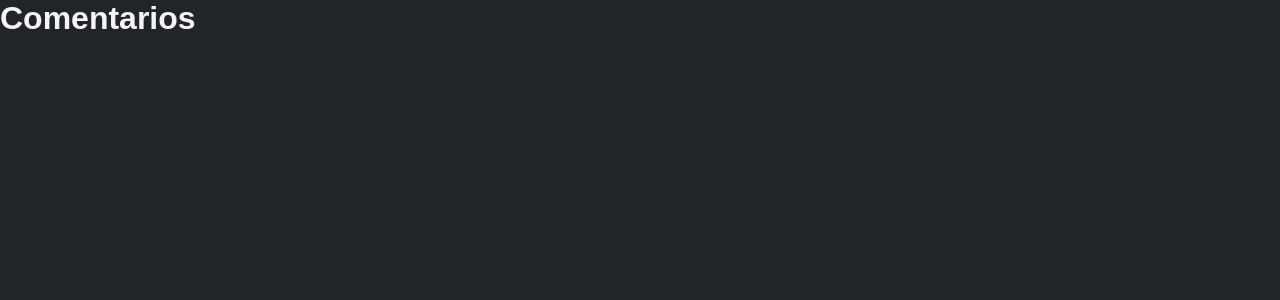
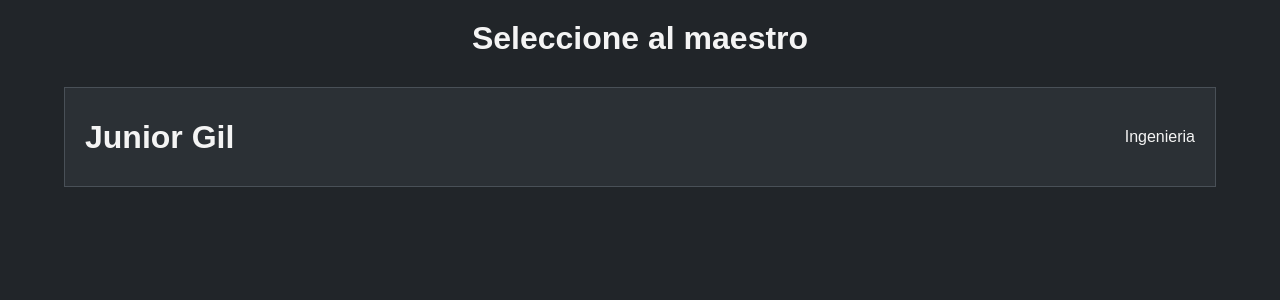
Before and after one commit to AlexisDevice/ucne-web, a React (Vite) app: page /comentarios in a window 1280 px wide. Shown: the top 300 px of the page. Built offline with nearby package versions, Linux system fonts and the light colour scheme.

Commit message:
Creando la pagina comentarios

```diff
--- a/src/App.jsx
+++ b/src/App.jsx
@@ -3,6 +3,7 @@ import { BrowserRouter, Routes, Route, Link } from 'react-router-dom';
 import { Login } from './pages/Login.jsx';
 import { Home } from './pages/Home.jsx';
 import './styles/static.css';
+import { Comentario } from './pages/Comentario.jsx';
 
 function App() {
   return (
@@ -11,7 +12,7 @@ function App() {
         <Route path="/" element={<h1>Hola Mundo!</h1>} />
         <Route path="/login" element={<Login />} />
         <Route path="/home" element={<Home />} />
-        <Route path='/comentarios' element={<h1>Comentarios</h1>} />
+        <Route path='/comentarios' element={<Comentario />} />
         <Route path='/asignaturas' element={<h1>Asignaturas</h1>} />
         <Route path='/maestros' element={<h1>Maestros y Facultades</h1>} />
         <Route path='/carreras' element={<h1>Carreras</h1>} />
--- /dev/null
+++ b/src/pages/Comentario.jsx
@@ -0,0 +1,15 @@
+import '../styles/comentario.css';
+
+function Comentario() {
+    return (
+        <div className="comentario-container">
+            <h1>Seleccione al maestro</h1>
+            <div className="comentario-box">
+                <h1 className='profesor-name'>Junior Gil</h1>
+                <span>Ingenieria</span>
+            </div>
+        </div>
+    );
+}
+
+export { Comentario };
--- /dev/null
+++ b/src/styles/comentario.css
@@ -0,0 +1,28 @@
+.comentario-container {
+    display: flex;
+    flex-direction: column;
+    align-items: center;
+    width: 100%;
+    height: 100vh;
+}
+
+.comentario-container h1 {
+    font-weight: bold;
+    color: var(--text-color);
+    margin: 20px 0px;
+}
+
+.comentario-container .comentario-box {
+    margin: 10px 0px;
+    display: flex;
+    justify-content: space-between;
+    align-items: center;
+    width: 90%;
+    height: 100px;
+    background-color: var(--glass-color);
+    border: 1px solid var(--border-glass-color);
+}
+
+.comentario-box h1, .comentario-box span {
+    margin: 0px 20px;
+}
```
